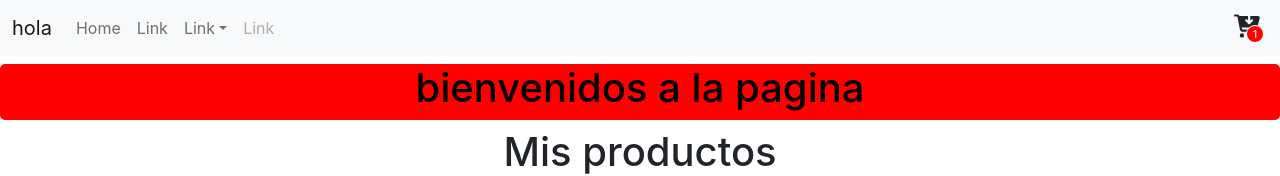
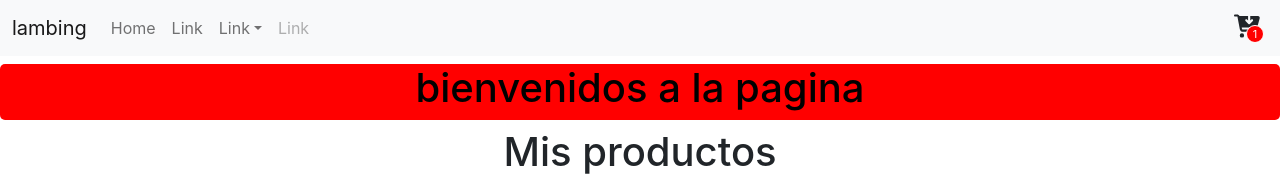
Before and after one commit to nicosz/react, a React (Create React App) app: page / in a window 1280 px wide. Shown: the top 176 px of the page. Built offline with nearby package versions, Linux system fonts and the light colour scheme.

Commit message:
preEntrega1 sztajnchamer

```diff
--- a/src/App.jsx
+++ b/src/App.jsx
@@ -6,7 +6,7 @@ import  ItemListContainer  from './components/Iteamlist/ItemListContainer';
 function App() {
   return (
       <div className='App'>
-        <Navbar title="hola"></Navbar>
+        <Navbar title="lambing"></Navbar>
         <ItemListContainer/>
       </div>
   );
```
